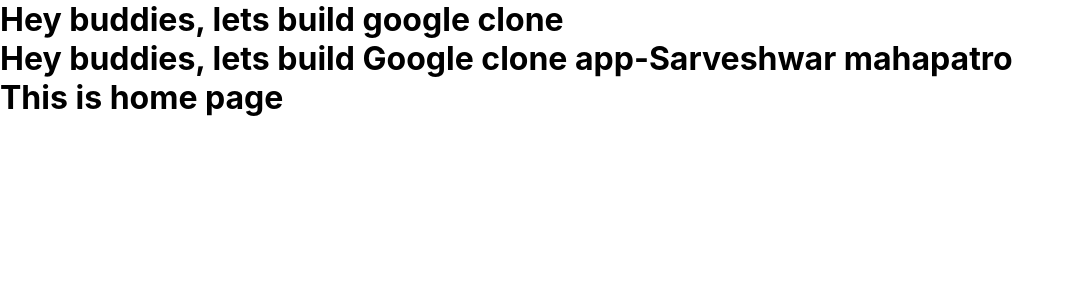
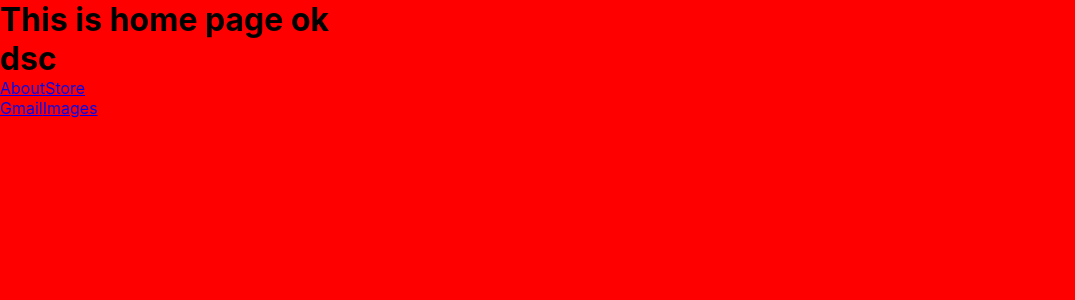
Before and after one commit to sarveshwar22/google-clone, a React (Create React App) app in the folder google-clone/: page / in a window 1280 px wide. Shown: the top 300 px of the page, without its empty margins (0-1075 px from the left). Built offline with nearby package versions, Linux system fonts and the light colour scheme.

Commit message:
Home page-header and body

```diff
--- a/google-clone/src/App.js
+++ b/google-clone/src/App.js
@@ -1,17 +1,27 @@
 import React from 'react';
+
+import './App.css';
+
+//import HeadsetMicIcon from '@material-ui/icons/HeadsetMic';
+//import ImageSearchIcon from '@material-ui/icons/ImageSearch';
+
 import Home from './pages/Home';
-import './App.css';
+import { BrowserRouter as Router, Switch, Route} from "react-router-dom";
+
 
 function App() {
   return (
     <div className="App">
-      <h1>Hey buddies, lets build google clone</h1>
-      <h1>Hey buddies, lets build Google clone app-Sarveshwar mahapatro</h1>
-
-      {/*Home */}
-      <Home />
-
-      {/* searchPage */}
+      <Router>
+        <Switch>
+          <Route path="/search">
+            <h1>search page</h1>
+          </Route>
+          <Route path="/">
+            <Home />
+          </Route>
+        </Switch>
+      </Router>
     </div>
   );
 }
--- a/google-clone/src/pages/Home.css
+++ b/google-clone/src/pages/Home.css
@@ -0,0 +1,6 @@
+.home{
+    display: flex;
+    flex-direction: column;
+    height: 100vh;
+    background-color: red;
+}
--- a/google-clone/src/pages/Home.js
+++ b/google-clone/src/pages/Home.js
@@ -1,31 +1,29 @@
 import React from 'react'
 import './Home.css'
 
-import HeadsetMicIcon from '@material-ui/icons/HeadsetMic';
-import ImageSearchIcon from '@material-ui/icons/ImageSearch';
+import { Link } from "react-router-dom";
 
-
-import {BrowserRouter as Router, Switch, Route} from "react-router-dom";
 
 function Home()
 {
     return (
         <div className='home'>
-            <h1>This is home page</h1>
+            <h1>This is home page ok</h1>
+            <h1>dsc</h1>
+            <div className = 'home_header'>
 
-            <div className='home_header'>
-                <div className='home_header_left'>
-                    {/*Link */}
-                    {/*Link */}
+                <div className = 'home_header_left'>
+                    <Link to='/about'>About</Link>
+                    <Link to='/store'>Store</Link>
+
+                </div>
                 <div className='home_header_right'>
-                    {/*Link*/}
-                    {/*Link*/}
+                    <Link to='/gmail'>Gmail</Link>
+                    <Link to='/images'>Images</Link>
                     {/*Icon*/}
                     {/*Avatar*/}
 
                 </div>
-                </div>
-
             </div>
             <div className='home_body'>
 
```
